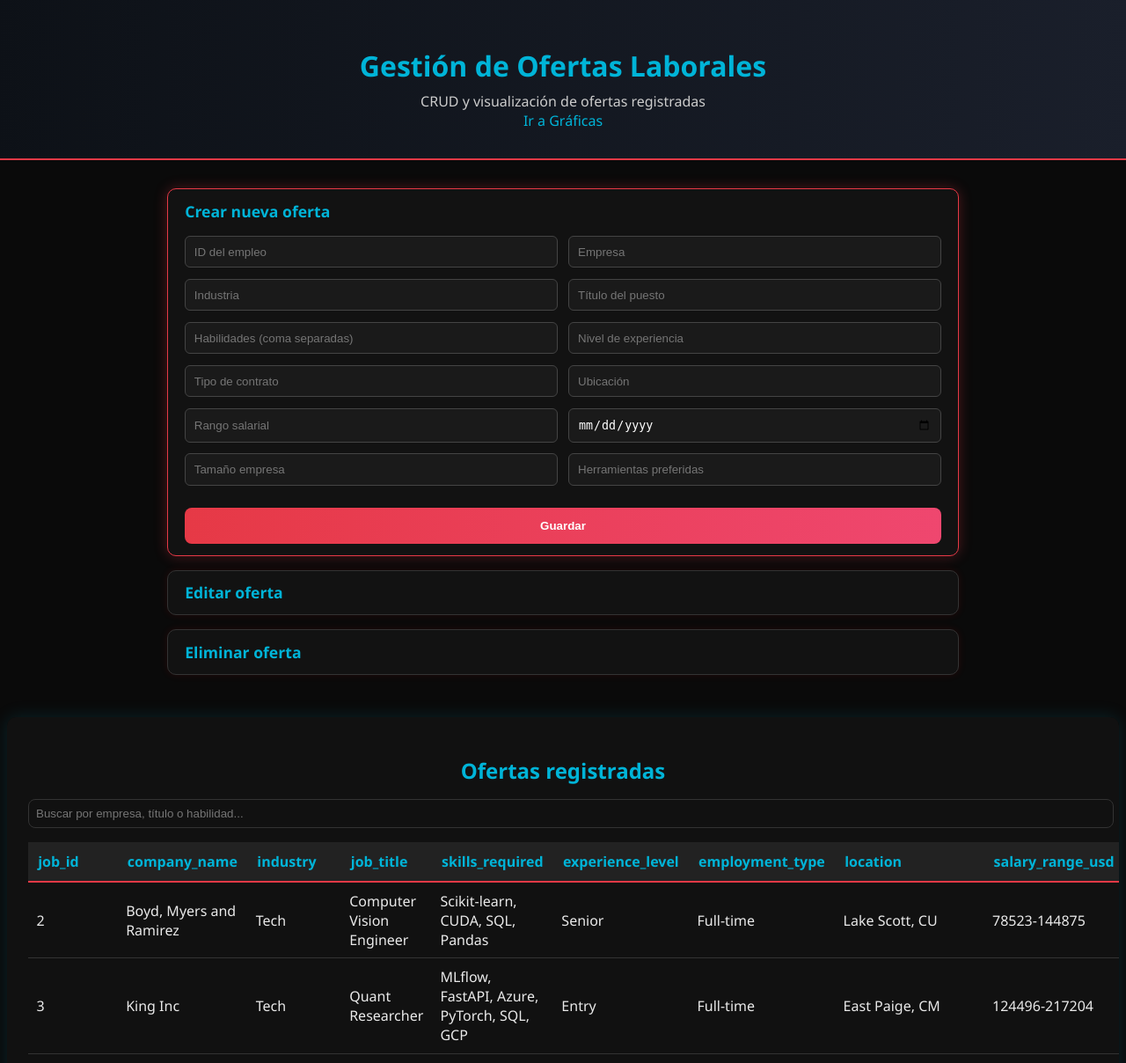
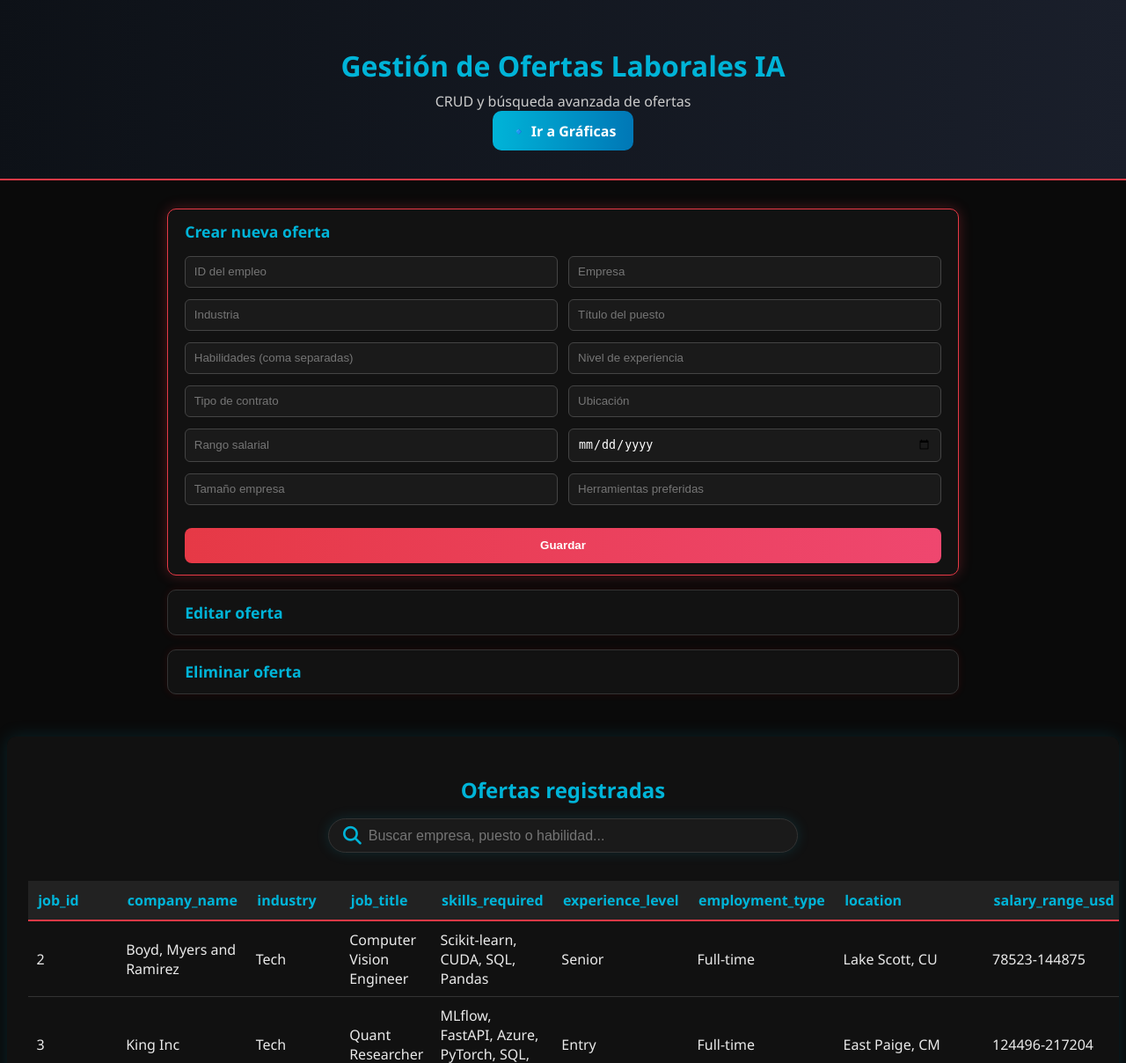
Before and after one commit to danielsebastianlinares87-source/Proyecto-tercer-corte, a Flask app: page /datos in a window 1280 px wide; the page is wider, and only the part inside the window is pictured. Shown: the top 1208 px of that part at 88% size. Run offline with Flask 3, Linux system fonts and the light colour scheme; some libraries are stand-ins or nearby versions.

Commit message:
Update datos.html

```diff
--- a/templates/datos.html
+++ b/templates/datos.html
@@ -3,14 +3,60 @@
 <head>
   <meta charset="utf-8">
   <meta name="viewport" content="width=device-width,initial-scale=1">
-  <title>Gestión de Ofertas - IA</title>
+  <title>Gestión de Ofertas | IA</title>
   <link rel="stylesheet" href="{{ url_for('static', filename='visuales.css') }}">
+  <style>
+    /* === Mejora visual del buscador === */
+    .buscador {
+      width: 100%;
+      max-width: 500px;
+      margin: 1rem auto 2rem;
+      display: flex;
+      align-items: center;
+      background: #1a1a1a;
+      border-radius: 50px;
+      border: 1px solid #333;
+      padding: 0.5rem 1rem;
+      box-shadow: 0 0 15px rgba(0,180,216,0.15);
+      transition: box-shadow 0.3s ease;
+    }
+    .buscador:hover {
+      box-shadow: 0 0 25px rgba(0,180,216,0.3);
+    }
+    .buscador input {
+      flex: 1;
+      border: none;
+      outline: none;
+      background: transparent;
+      color: #fff;
+      font-size: 1rem;
+      padding-left: 0.5rem;
+    }
+    .buscador i {
+      color: #00b4d8;
+      font-size: 1.3rem;
+    }
+    .volver {
+      display: inline-block;
+      background: linear-gradient(90deg, #00b4d8, #0077b6);
+      padding: 0.7rem 1.2rem;
+      border-radius: 10px;
+      color: #fff;
+      text-decoration: none;
+      font-weight: bold;
+      transition: background 0.3s;
+    }
+    .volver:hover {
+      background: linear-gradient(90deg, #0077b6, #00b4d8);
+    }
+  </style>
+  <script src="https://kit.fontawesome.com/a2d0b5b98c.js" crossorigin="anonymous"></script>
 </head>
 <body>
   <header>
-    <h1>Gestión de Ofertas Laborales</h1>
-    <p>CRUD y visualización de ofertas registradas</p>
-    <a href="/" style="color:#00b4d8; text-decoration:none;">Ir a Gráficas</a>
+    <h1>Gestión de Ofertas Laborales IA</h1>
+    <p>CRUD y búsqueda avanzada de ofertas</p>
+    <a href="/" class="volver">🔹 Ir a Gráficas</a>
   </header>
 
   <section class="acordeon">
@@ -54,7 +100,11 @@
 
   <section class="tabla-datos">
     <h2>Ofertas registradas</h2>
-    <input type="text" id="buscar" placeholder="Buscar por empresa, título o habilidad..." style="width:100%;padding:0.5rem;margin-bottom:1rem;border-radius:8px;border:1px solid #333;background:#111;color:#eee;">
+
+    <div class="buscador">
+      <i class="fas fa-search"></i>
+      <input type="text" id="buscar" placeholder="Buscar empresa, puesto o habilidad...">
+    </div>
 
     <table id="tabla">
       <thead>
@@ -81,7 +131,7 @@
   </footer>
 
   <script>
-    // Filtro en tiempo real
+    // Buscador en tiempo real
     document.getElementById("buscar").addEventListener("keyup", function() {
       const texto = this.value.toLowerCase();
       const filas = document.querySelectorAll("#tabla tbody tr");
```
